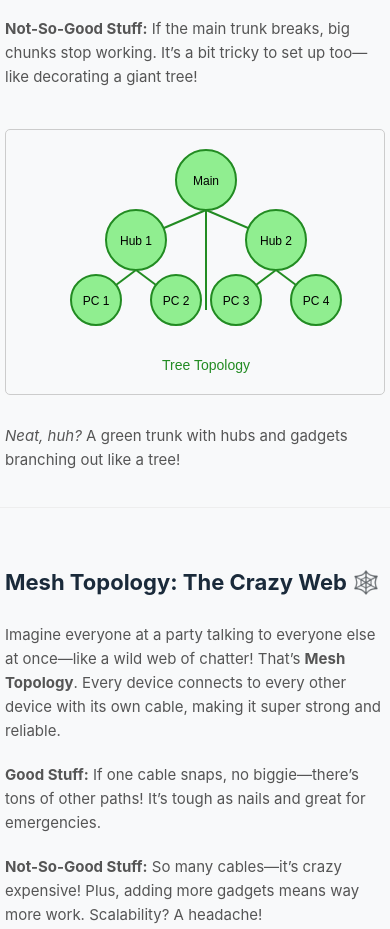
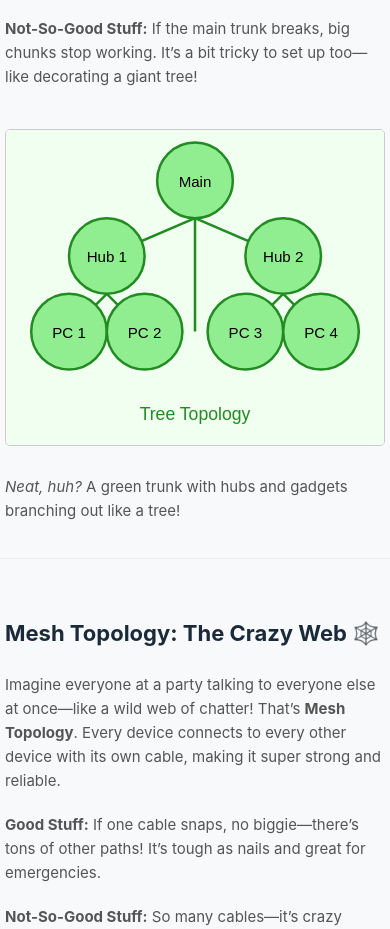
Before and after one commit to Aliasgar-Jiwani/network-doc, a plain HTML site: page topologies.html in a window 390 px wide. Shown: the part 3107-4036 px from the top of the page. Drawn offline with Linux system fonts and the light colour scheme.

Commit message:
fix responsiveness of tree SVG

```diff
--- a/topologies.html
+++ b/topologies.html
@@ -212,7 +212,13 @@
         tree!
       </p>
       <!-- SVG for Tree Topology -->
-      <svg width="400" height="280" xmlns="http://www.w3.org/2000/svg">
+      <svg
+        xmlns="http://www.w3.org/2000/svg"
+        viewBox="0 0 300 250"
+        preserveAspectRatio="xMidYMid meet"
+        width="100%"
+        height="auto"
+      >
         <style>
           .node {
             fill: #90ee90;
@@ -230,50 +236,53 @@
           }
         </style>
 
+        <!-- Background -->
+        <rect width="100%" height="100%" fill="#F0FFF0" />
+
         <!-- Vertical Connection to Main -->
-        <line x1="200" y1="50" x2="200" y2="180" class="connection" />
+        <line x1="150" y1="40" x2="150" y2="160" class="connection" />
 
         <!-- Main Node -->
-        <circle cx="200" cy="50" r="30" class="node" />
-        <text x="200" y="55" class="label">Main</text>
+        <circle cx="150" cy="40" r="30" class="node" />
+        <text x="150" y="45" class="label">Main</text>
 
         <!-- Hub Nodes -->
-        <line x1="200" y1="80" x2="130" y2="110" class="connection" />
-        <line x1="200" y1="80" x2="270" y2="110" class="connection" />
+        <line x1="150" y1="70" x2="80" y2="100" class="connection" />
+        <line x1="150" y1="70" x2="220" y2="100" class="connection" />
 
-        <circle cx="130" cy="110" r="30" class="node" />
-        <text x="130" y="115" class="label">Hub 1</text>
+        <circle cx="80" cy="100" r="30" class="node" />
+        <text x="80" y="105" class="label">Hub 1</text>
 
-        <circle cx="270" cy="110" r="30" class="node" />
-        <text x="270" y="115" class="label">Hub 2</text>
+        <circle cx="220" cy="100" r="30" class="node" />
+        <text x="220" y="105" class="label">Hub 2</text>
 
         <!-- PC Nodes for Hub 1 -->
-        <line x1="130" y1="140" x2="90" y2="170" class="connection" />
-        <line x1="130" y1="140" x2="170" y2="170" class="connection" />
+        <line x1="80" y1="130" x2="50" y2="160" class="connection" />
+        <line x1="80" y1="130" x2="110" y2="160" class="connection" />
 
-        <circle cx="90" cy="170" r="25" class="node" />
-        <text x="90" y="175" class="label">PC 1</text>
+        <circle cx="50" cy="160" r="30" class="node" />
+        <text x="50" y="165" class="label">PC 1</text>
 
-        <circle cx="170" cy="170" r="25" class="node" />
-        <text x="170" y="175" class="label">PC 2</text>
+        <circle cx="110" cy="160" r="30" class="node" />
+        <text x="110" y="165" class="label">PC 2</text>
 
         <!-- PC Nodes for Hub 2 -->
-        <line x1="270" y1="140" x2="230" y2="170" class="connection" />
-        <line x1="270" y1="140" x2="310" y2="170" class="connection" />
+        <line x1="220" y1="130" x2="190" y2="160" class="connection" />
+        <line x1="220" y1="130" x2="250" y2="160" class="connection" />
 
-        <circle cx="230" cy="170" r="25" class="node" />
-        <text x="230" y="175" class="label">PC 3</text>
+        <circle cx="190" cy="160" r="30" class="node" />
+        <text x="190" y="165" class="label">PC 3</text>
 
-        <circle cx="310" cy="170" r="25" class="node" />
-        <text x="310" y="175" class="label">PC 4</text>
+        <circle cx="250" cy="160" r="30" class="node" />
+        <text x="250" y="165" class="label">PC 4</text>
 
         <!-- Title -->
         <text
-          x="200"
-          y="240"
+          x="150"
+          y="230"
           text-anchor="middle"
           fill="#228B22"
-          font-family="Arial, sans-2erif"
+          font-family="Arial, sans-serif"
           font-size="16"
         >
           Tree Topology
```
